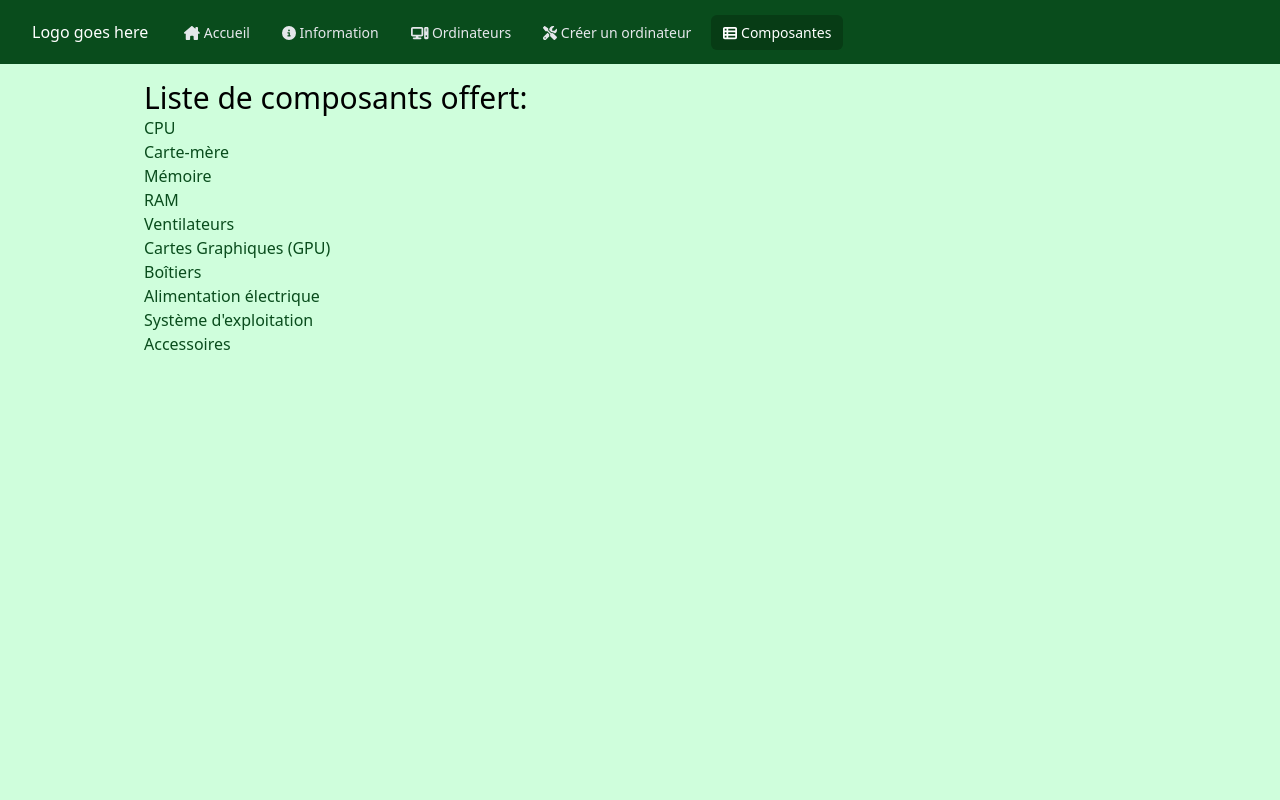
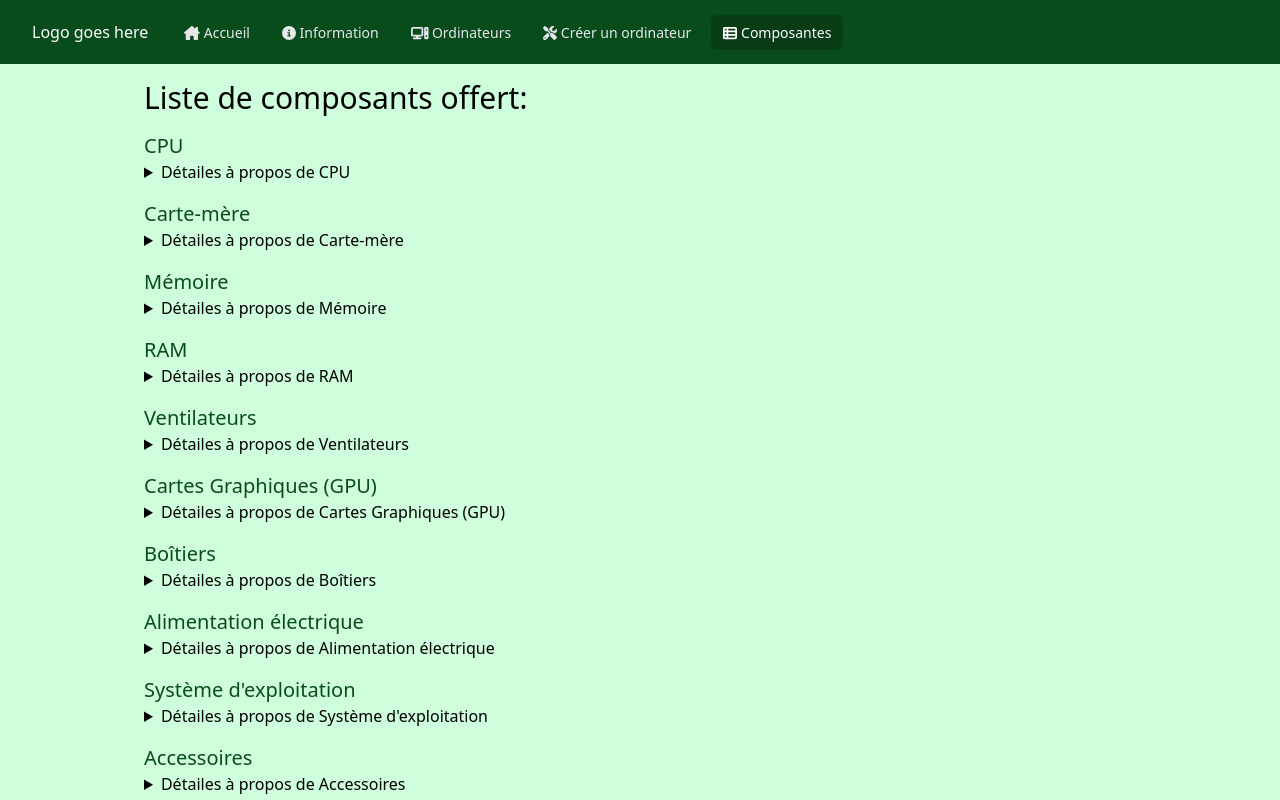
Before and after one commit to TishamIslam/seg3525-projet2, a Next.js app: page /composants in a window 1280 px wide. Shown: the top 800 px of the page. Built offline with nearby package versions, Linux system fonts and the light colour scheme.

Commit message:
Revamped component selection page

```diff
--- a/pages/composants/index.jsx
+++ b/pages/composants/index.jsx
@@ -1,28 +1,36 @@
-
+import Link from "next/link"
 
 export default function Components() {
-    const links = ["cpu", "motherboard", "storage", "ram", "fan", "gpu", "case", "power", "os", "accessory"]
-
-    //can be easily put into locale
-    const text = {
-        cpu: "CPU",
-        motherboard: "Carte-mère",
-        storage: "Mémoire",
-        ram: "RAM",
-        fan: "Ventilateurs",
-        gpu: "Cartes Graphiques (GPU)",
-        case: "Boîtiers",
-        power: "Alimentation électrique",
-        os: "Système d'exploitation",
-        accessory: "Accessoires"
-    }
+    const componentsList = [
+        { name: "CPU", link: "cpu", desc: "Lorem ipsum dolor sit amet consectetur adipisicing elit. Dicta, saepe veniam recusandae, neque, nisi quisquam aspernatur harum ipsum repellat ullam molestiae quae. Blanditiis tempora eum quam in esse autem ipsum." },
+        { name: "Carte-mère", link: "motherboard", desc: "Lorem ipsum dolor sit amet consectetur adipisicing elit. Dicta, saepe veniam recusandae, neque, nisi quisquam aspernatur harum ipsum repellat ullam molestiae quae. Blanditiis tempora eum quam in esse autem ipsum." },
+        { name: "Mémoire", link: "storage", desc: "Lorem ipsum dolor sit amet consectetur adipisicing elit. Dicta, saepe veniam recusandae, neque, nisi quisquam aspernatur harum ipsum repellat ullam molestiae quae. Blanditiis tempora eum quam in esse autem ipsum." },
+        { name: "RAM", link: "ram", desc: "Lorem ipsum dolor sit amet consectetur adipisicing elit. Dicta, saepe veniam recusandae, neque, nisi quisquam aspernatur harum ipsum repellat ullam molestiae quae. Blanditiis tempora eum quam in esse autem ipsum." },
+        { name: "Ventilateurs", link: "fan", desc: "Lorem ipsum dolor sit amet consectetur adipisicing elit. Dicta, saepe veniam recusandae, neque, nisi quisquam aspernatur harum ipsum repellat ullam molestiae quae. Blanditiis tempora eum quam in esse autem ipsum." },
+        { name: "Cartes Graphiques (GPU)", link: "gpu", desc: "Lorem ipsum dolor sit amet consectetur adipisicing elit. Dicta, saepe veniam recusandae, neque, nisi quisquam aspernatur harum ipsum repellat ullam molestiae quae. Blanditiis tempora eum quam in esse autem ipsum." },
+        { name: "Boîtiers", link: "case", desc: "Lorem ipsum dolor sit amet consectetur adipisicing elit. Dicta, saepe veniam recusandae, neque, nisi quisquam aspernatur harum ipsum repellat ullam molestiae quae. Blanditiis tempora eum quam in esse autem ipsum." },
+        { name: "Alimentation électrique", link: "power", desc: "Lorem ipsum dolor sit amet consectetur adipisicing elit. Dicta, saepe veniam recusandae, neque, nisi quisquam aspernatur harum ipsum repellat ullam molestiae quae. Blanditiis tempora eum quam in esse autem ipsum." },
+        { name: "Système d'exploitation", link: "os", desc: "Lorem ipsum dolor sit amet consectetur adipisicing elit. Dicta, saepe veniam recusandae, neque, nisi quisquam aspernatur harum ipsum repellat ullam molestiae quae. Blanditiis tempora eum quam in esse autem ipsum." },
+        { name: "Accessoires", link: "accessory", desc: "Lorem ipsum dolor sit amet consectetur adipisicing elit. Dicta, saepe veniam recusandae, neque, nisi quisquam aspernatur harum ipsum repellat ullam molestiae quae. Blanditiis tempora eum quam in esse autem ipsum." }
+    ]
     return (
         <>
             <h1 className="text-3xl">Liste de composants offert: </h1>
 
             <ul>
-                {links.map((link, index) => {
-                    return (<li className="green-link" key={index}><a href={"/composants/" + link}>{text[link]}</a></li>)
+                {componentsList.map((component, index) => {
+                    const [name, link, desc] = [component.name, component.link, component.desc]
+                    return (
+                        <li className="my-4" key={index}>
+                            <Link href={"/composants/" + link}><a className="green-link font-medium text-xl" >{name}</a></Link>
+                            <details>
+                                <summary>Détailes à propos de {name}</summary>
+                                <p>
+                                    {desc}
+                                </p>
+                            </details>
+                        </li>
+                    )
                 })}
             </ul>
         </>
```
